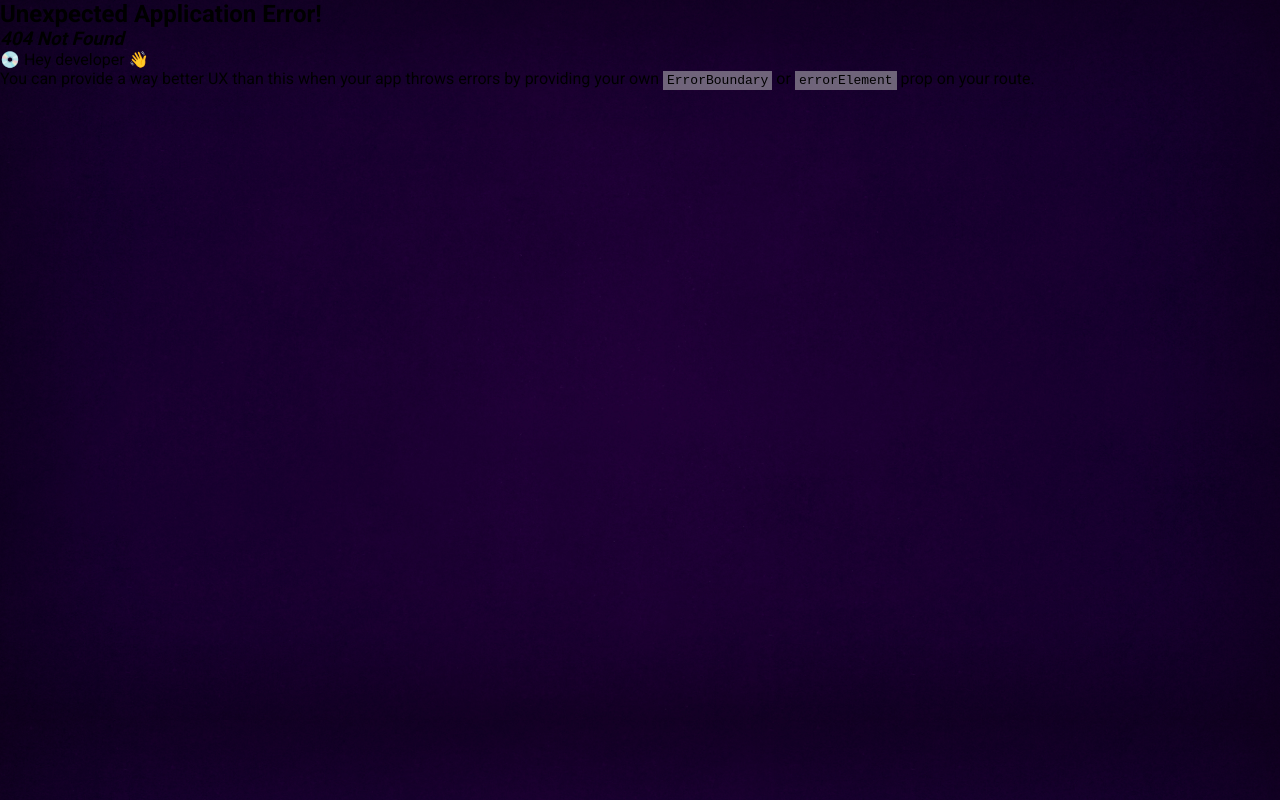
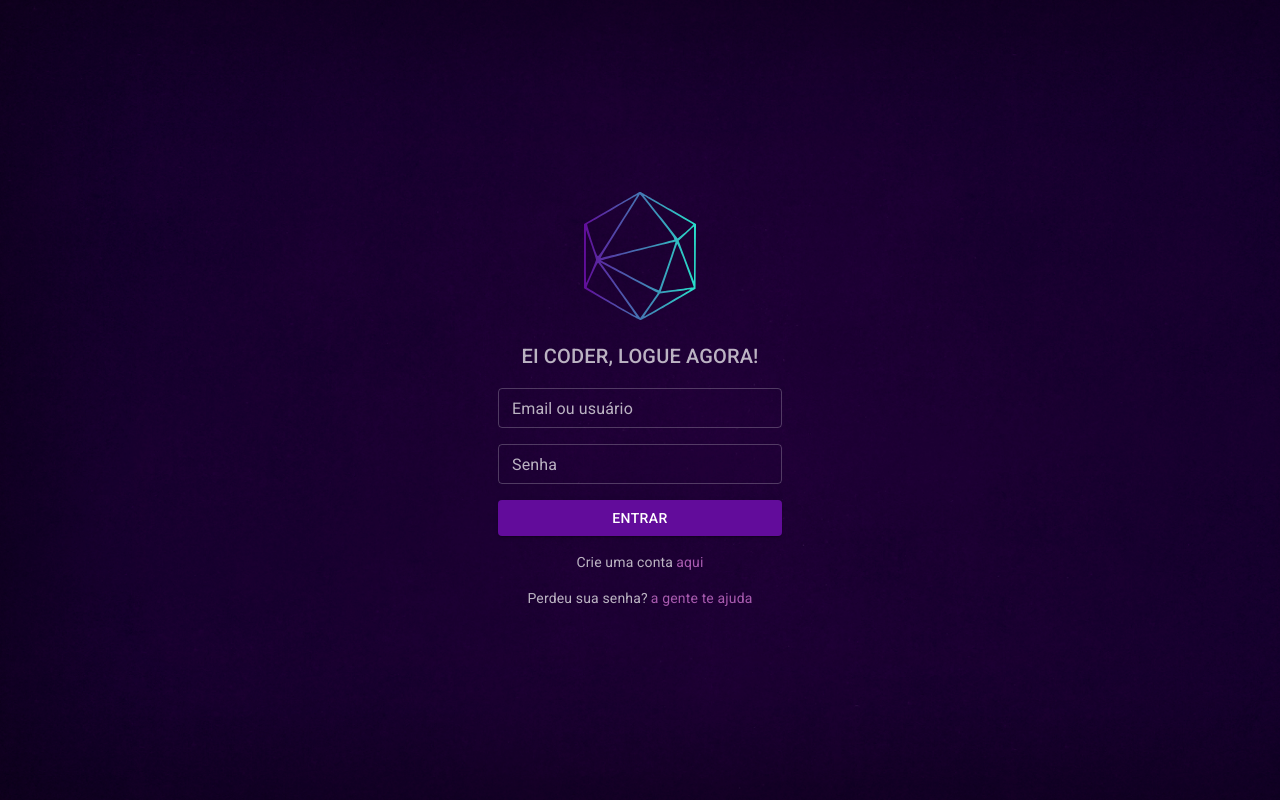
Before and after one commit to guilhermecostam/coders_frontend, a React (Vite) app: page /login in a window 1280 px wide. Before the commit this address had no page. Built offline with nearby package versions, Linux system fonts and the light colour scheme.

Commit message:
feat: route /login and login screen component

```diff
--- a/src/assets/css/global.css
+++ b/src/assets/css/global.css
@@ -5,6 +5,11 @@
 }
 
 body {
-  background-image: url('../images/background.jpg');
+  background-image: url('images/background.jpg');
   background-size: cover;
+  background-attachment: fixed;
 }
+
+a {
+  text-decoration: none !important;
+}
--- /dev/null
+++ b/src/pages/Login/index.jsx
@@ -0,0 +1,47 @@
+import {
+  Button, Grid, Link as MuiLink, TextField, Typography,
+} from '@mui/material';
+import Logo from 'components/Logo';
+import Container from 'containers/Container';
+import React from 'react';
+import { Link } from 'react-router-dom';
+
+export default function Login() {
+  return (
+    <Container>
+      <Grid container flexDirection="column" textAlign="center" spacing={2} maxWidth={300}>
+        <Grid item>
+          <Logo />
+        </Grid>
+        <Grid item>
+          <Typography variant="h6" color="text.secondary">EI CODER, LOGUE AGORA!</Typography>
+        </Grid>
+        <Grid item>
+          <TextField label="Email ou usuário" size="small" fullWidth />
+        </Grid>
+        <Grid item>
+          <TextField label="Senha" size="small" fullWidth />
+        </Grid>
+        <Grid item>
+          <Button type="submit" variant="contained" fullWidth>ENTRAR</Button>
+        </Grid>
+        <Grid item>
+          <Typography variant="body2" color="text.secondary">
+            Crie uma conta
+            <Link to="/register">
+              <MuiLink variant="body2" color="text.link" sx={{ ml: 0.4 }}>aqui</MuiLink>
+            </Link>
+          </Typography>
+        </Grid>
+        <Grid item>
+          <Typography variant="body2" color="text.secondary">
+            Perdeu sua senha?
+            <Link to="/recover">
+              <MuiLink variant="body2" color="text.link" sx={{ ml: 0.4 }}>a gente te ajuda</MuiLink>
+            </Link>
+          </Typography>
+        </Grid>
+      </Grid>
+    </Container>
+  );
+}
--- a/src/routes.jsx
+++ b/src/routes.jsx
@@ -2,10 +2,15 @@ import React from 'react';
 import { createBrowserRouter } from 'react-router-dom';
 
 import Home from './pages/Home';
+import Login from './pages/Login';
 
 export const router = createBrowserRouter([
   {
     path: '/',
     element: <Home />,
   },
+  {
+    path: '/login',
+    element: <Login />,
+  },
 ]);
--- a/src/theme/index.js
+++ b/src/theme/index.js
@@ -15,5 +15,11 @@ export const theme = createTheme({
       dark: '#20B4A2',
       contrastText: '#FFFFFF',
     },
+    text: {
+      link: '#A85AAF',
+    },
+    grey: {
+      400: '#BDBDBD',
+    },
   },
 });
```
